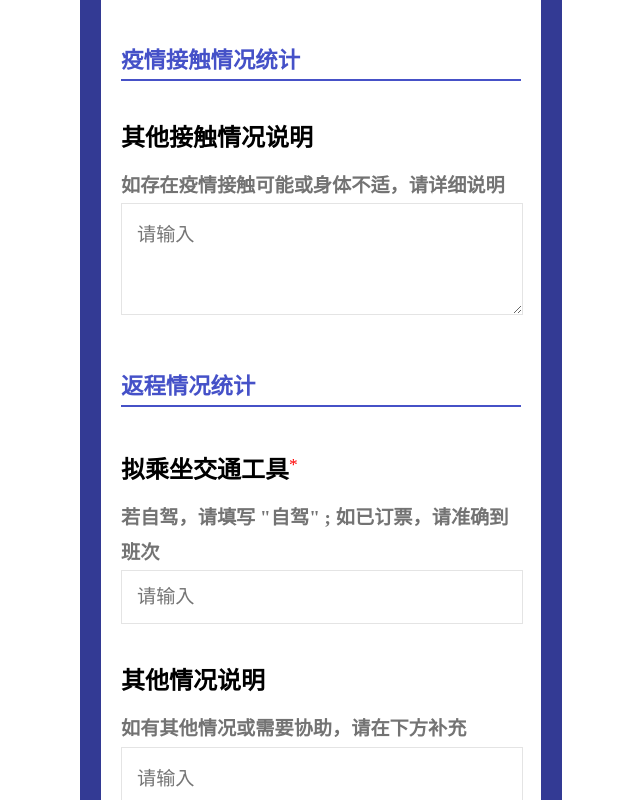
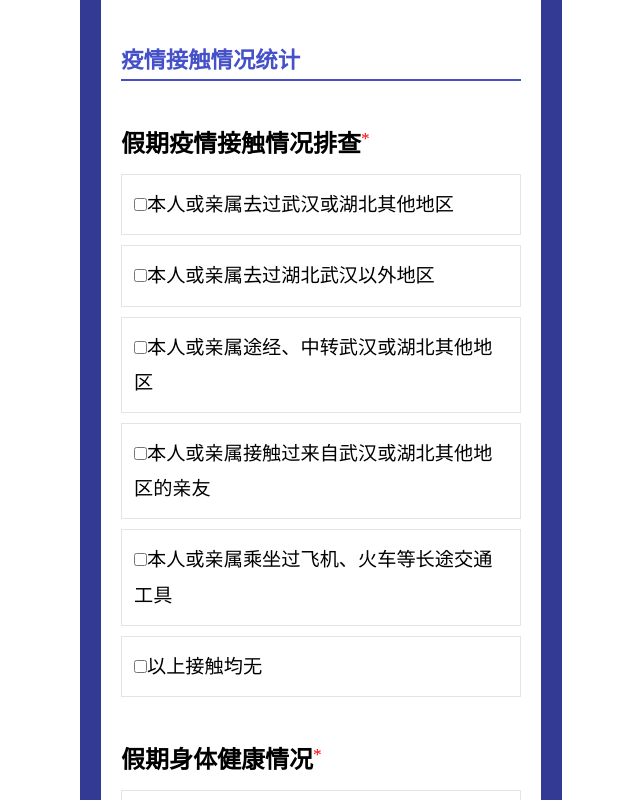
Before and after one commit to tenshinotubasa/ReturingToWork, a React (Create React App) app: page / in a window 1280 px wide. Shown: the part 1140-1940 px from the top of the page, without its empty margins (319-959 px from the left). Built offline with nearby package versions, Linux system fonts and the light colour scheme.

Commit message:
多选框优化，接触史部分完善

```diff
--- a/src/BackStat.js
+++ b/src/BackStat.js
@@ -1,6 +1,7 @@
 import React, { Component } from 'react';
 import './style.css'
 import InfoItem from './subcomp/InfoItem'
+import InfoName from './subcomp/InfoName';
 
 class BackStat extends Component {
     constructor(props) {
@@ -12,6 +13,10 @@ class BackStat extends Component {
             <div>
                 <p className="title2">返程情况统计</p>
                 <hr className="split_line"></hr>
+                <div className="infoItem">
+                    <InfoName Name="计划返程日期"/>
+                    <input className='edit' type="date"></input>
+                </div>
                 <InfoItem Name="拟乘坐交通工具" Tip='若自驾，请填写 "自驾" ; 如已订票，请准确到班次'/>
                 <InfoItem Name="其他情况说明" Tip="如有其他情况或需要协助，请在下方补充" IsNeccessary={false} IsMultText={true}/>
             </div>
--- a/src/TouchStat.js
+++ b/src/TouchStat.js
@@ -1,6 +1,7 @@
 import React, { Component } from 'react';
 import './style.css'
 import InfoItem from './subcomp/InfoItem'
+import MulSelItem from './subcomp/MulSelItem'
 
 class TouchStat extends Component {
     constructor(props) {
@@ -12,6 +13,22 @@ class TouchStat extends Component {
             <div>
                 <p className="title2">疫情接触情况统计</p>
                 <hr className="split_line"></hr>
+                <MulSelItem Name="假期疫情接触情况排查"
+                            List={['本人或亲属去过武汉或湖北其他地区',
+                                   '本人或亲属去过湖北武汉以外地区',
+                                   '本人或亲属途经、中转武汉或湖北其他地区',
+                                   '本人或亲属接触过来自武汉或湖北其他地区的亲友',
+                                   '本人或亲属乘坐过飞机、火车等长途交通工具',
+                                   '以上接触均无']}
+                />
+                <MulSelItem Name="假期身体健康情况"
+                            List={['咳嗽',
+                                   '发热',
+                                   '乏力',
+                                   '呼吸困难',
+                                   '其他不适症状',
+                                   '无任何不适']}
+                />
                 <InfoItem Name="其他接触情况说明" Tip="如存在疫情接触可能或身体不适，请详细说明" IsNeccessary={false} IsMultText={true}/>
             </div>
          );
--- a/src/style.css
+++ b/src/style.css
@@ -84,6 +84,14 @@ body{
     width: calc(100% - 30px);
 }
 
+label{
+    display: block;
+    font-size: 1.2em;
+    border: 1px solid rgb(228, 228, 228);
+    padding: 12px;
+    margin: 10px 0px;
+}
+
 textarea{
     height:80px;
     font-size: 1.2em;
@@ -96,6 +104,10 @@ textarea{
     text-align: left;
     line-height: 2.2em;
     margin: 40px 0px;
+}
+
+.infoName{
+    text-align: left;
 }
 
 .SubmitBtn{
--- a/src/subcomp/InfoName.js
+++ b/src/subcomp/InfoName.js
@@ -6,7 +6,7 @@ class InfoName extends Component {
     state = {  }
     render() {
         return (
-            <div>
+            <div className="infoName">
                 <span className="text-name">{this.props.Name}</span>
 
                 {
--- a/src/subcomp/MulSelItem.js
+++ b/src/subcomp/MulSelItem.js
@@ -1,5 +1,5 @@
 import React, { Component } from 'react';
-import InfoName from './InfoItem'
+import InfoName from './InfoName'
 import PropTypes from 'prop-types'
 import '../style.css'
 
@@ -12,9 +12,21 @@ class MulSelItem extends Component {
         return (
             <div className="infoItem">
                 <InfoName Name={this.props.Name} IsNeccessary={this.props.IsNeccessary} />
-
+                {this.props.List.map((item, index) => {
+                    return (
+                    <label
+                        key={index + item}
+                    >
+                        <input name="1" value={item}
+                            key={index + item}
+                            type="checkbox"
+                        />
+                        {item}<br></br>
+                    </label>
+                    );
+                })}
             </div>
-         );
+        );
     }
 }
 
```
